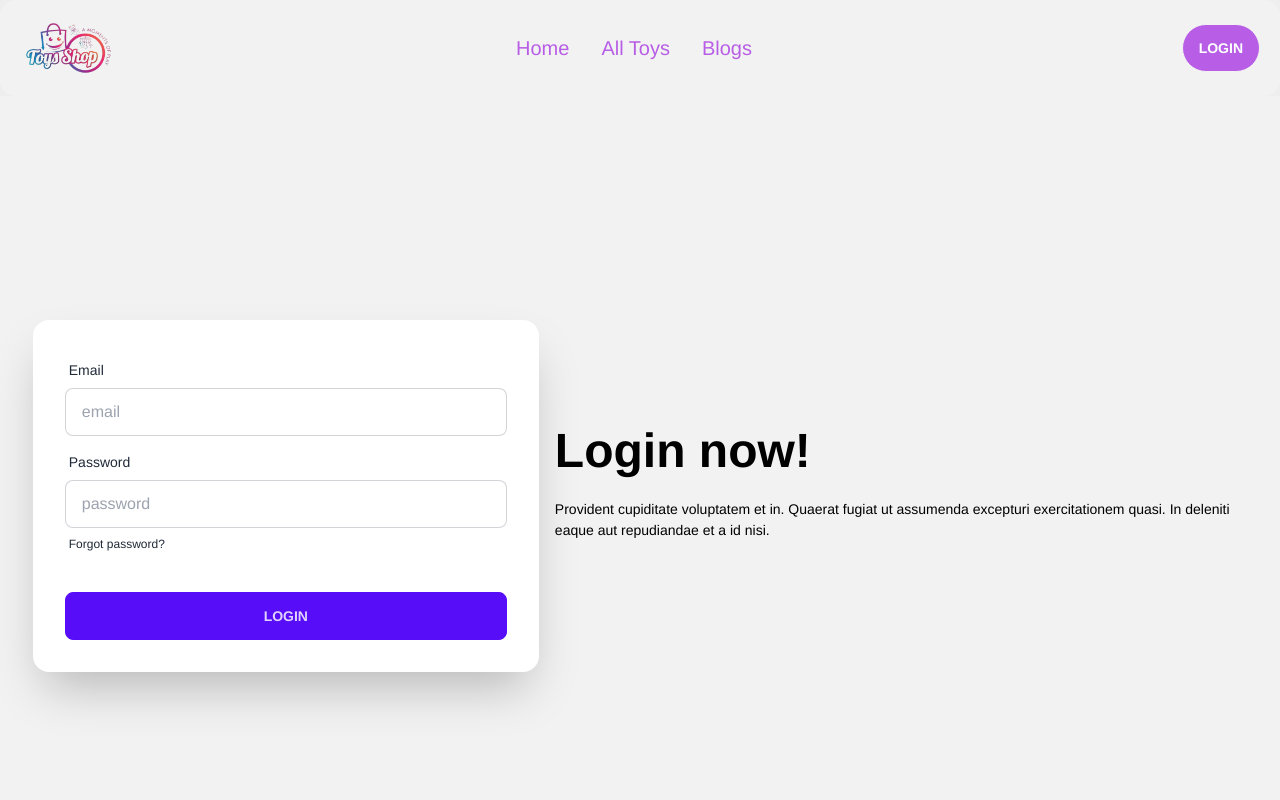
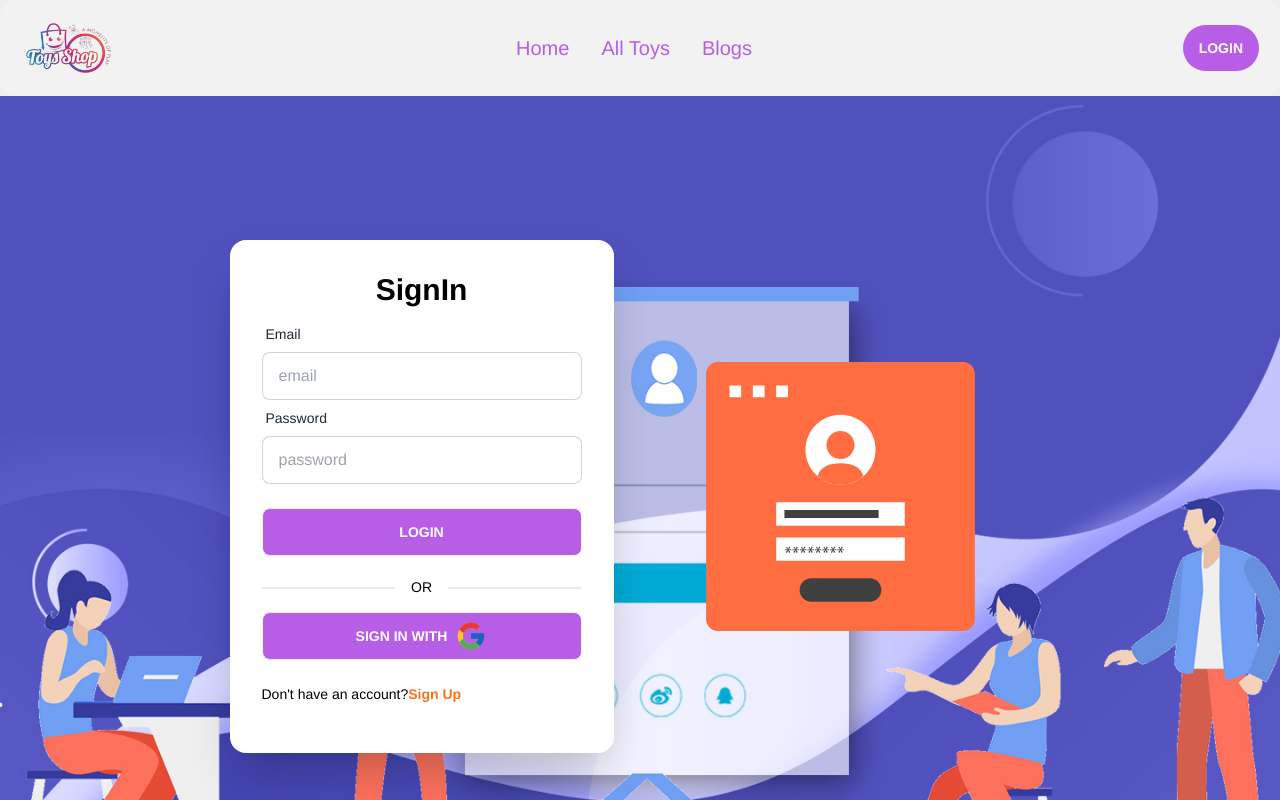
Before and after one commit to nakib1948/ToysStore-client-side, a React (Vite) app: page /login in a window 1280 px wide. Shown: the top 800 px of the page. Built offline with nearby package versions, Linux system fonts and the light colour scheme; no server answers.

Commit message:
login section complete

```diff
--- a/src/Components/Pages/Login/Login.jsx
+++ b/src/Components/Pages/Login/Login.jsx
@@ -1,19 +1,98 @@
-import React from "react";
+import { ToastContainer, toast } from 'react-toastify';
+import Lottie from "lottie-react";
+import img1 from "../../../assets/Login/login.json";
+import { motion } from "framer-motion";
+import { useInView } from "react-intersection-observer";
+import bg1 from "../../../assets/Login/bg1.jpg";
+import { AuthContext } from "../../Providers/AuthProvider";
+import { Link, useLocation, useNavigate } from 'react-router-dom';
+import SocialLogin from '../../Shared/SocialLogin/SocialLogin';
+import { useContext } from 'react';
 
 const Login = () => {
+  const { signIn,user} = useContext(AuthContext);
+  const location = useLocation();
+  const navigate = useNavigate();
+  const from = location.state?.from?.pathname || "/";
+  const [ref, inView] = useInView({
+    triggerOnce: false,
+    threshold: 0.1,
+  });
+
+  const variants = {
+    hidden: { opacity: 0, y: 100 },
+    visible: { opacity: 1, y: 0 },
+  };
+
+  const handlelogin = (event) => {
+    event.preventDefault();
+
+   if(user){
+     return  toast.warn('you are already logged in.Signout to log in anothe account', {
+      position: "top-center",
+      autoClose: 2000,
+      hideProgressBar: false,
+      closeOnClick: true,
+      pauseOnHover: true,
+      draggable: true,
+      progress: undefined,
+      theme: "light",
+      });
+   }
+
+    const form = event.target;
+    const email = form.email.value;
+    const password = form.password.value;
+    signIn(email, password)
+      .then((result) => {
+        const user = result.user;
+        const loggedUser = {
+          email: user.email,
+        };
+        console.log(user);
+        navigate(from, { replace: true });
+
+      })
+      .catch((error) => {
+        toast.warn('Please enter correct email and password', {
+          position: "top-center",
+          autoClose: 2000,
+          hideProgressBar: false,
+          closeOnClick: true,
+          pauseOnHover: true,
+          draggable: true,
+          progress: undefined,
+          theme: "light",
+          });
+      });
+
+
+  };
   return (
-    <div className="hero min-h-screen bg-base-200">
+    <div ref={ref}>
+    <motion.div
+         initial="hidden"
+         animate={inView ? "visible" : "hidden"} // Use inView to control the animation
+         variants={variants}
+         transition={{ duration: 1.5 }}
+    >
+    <div
+      className="hero min-h-screen bg-base-200"
+      style={{
+        backgroundImage: `url(${bg1})`,
+        backgroundSize: "cover",
+      }}
+    >
+       <ToastContainer />
       <div className="hero-content flex-col lg:flex-row-reverse">
         <div className="text-center lg:text-left">
-          <h1 className="text-5xl font-bold">Login now!</h1>
-          <p className="py-6">
-            Provident cupiditate voluptatem et in. Quaerat fugiat ut assumenda
-            excepturi exercitationem quasi. In deleniti eaque aut repudiandae et
-            a id nisi.
-          </p>
+          <Lottie animationData={img1} />
         </div>
-        <div className="card flex-shrink-0 w-full max-w-prose shadow-2xl bg-base-100">
+        <div className="card flex-shrink-0 w-full max-w-sm shadow-2xl bg-base-100">
           <div className="card-body">
+            <h1 className="text-3xl font-bold text-center">SignIn</h1>
+            <form onSubmit={handlelogin}>
+
             <div className="form-control">
               <label className="label">
                 <span className="label-text">Email</span>
@@ -21,6 +100,7 @@ const Login = () => {
               <input
                 type="text"
                 placeholder="email"
+                name="email"
                 className="input input-bordered"
               />
             </div>
@@ -31,20 +111,33 @@ const Login = () => {
               <input
                 type="text"
                 placeholder="password"
+                name="password"
                 className="input input-bordered"
               />
-              <label className="label">
-                <a href="#" className="label-text-alt link link-hover">
-                  Forgot password?
-                </a>
-              </label>
             </div>
+
             <div className="form-control mt-6">
-              <button className="btn btn-primary">Login</button>
+              <input
+                className="btn bg-purple text-white"
+                type="submit"
+                value="Login"
+              />
             </div>
+
+            </form>
+
+            <SocialLogin/>
+            <p className="my-4">
+              Don't have an account?
+              <Link to="/signup" className="text-orange-500 font-bold">
+                Sign Up
+              </Link>
+            </p>
           </div>
         </div>
       </div>
+    </div>
+    </motion.div>
     </div>
   );
 };
--- a/src/Components/Shared/Navbar/Navbar.jsx
+++ b/src/Components/Shared/Navbar/Navbar.jsx
@@ -1,6 +1,15 @@
 import navimg from "../../../assets/BannerImage/navimg.png";
 import bannerBg from "../../../assets/BannerImage/BannerBg.jpg";
+import { useContext } from "react";
+import { AuthContext } from "../../Providers/AuthProvider";
+import { Link, useNavigate } from "react-router-dom";
 const Navbar = () => {
+  const { user, logOut } = useContext(AuthContext);
+  const navigate = useNavigate();
+  const signout = () => {
+    logOut();
+    navigate("/");
+  };
   return (
     <div className="navbar  rounded-2xl bg-base-200">
       <div className="navbar-start">
@@ -54,7 +63,39 @@ const Navbar = () => {
         </ul>
       </div>
       <div className="navbar-end mr-3">
-        <a className="btn bg-purple text-white rounded-full">Login</a>
+        {user?.email ? (
+          <div>
+            <img
+             onClick={()=>window.my_modal_2.showModal()}
+              className="h-16 rounded-full group hover:tooltip"
+              src={user.photoURL}
+              alt="User Profile"
+              title={user.displayName}
+            />
+            <dialog id="my_modal_2" className="modal">
+              <form method="dialog" className="modal-box bg-base-200">
+                <img
+                  className="h-16 rounded-full mx-auto"
+                  src={user.photoURL}
+                  alt="User Profile"
+                  title={user.displayName}
+                />
+                <p className="text-lg text-center">Name: {user.displayName}</p>
+                <p className="py-4 text-center">Email: {user.email}</p>
+                <button  onClick={() => signout()} className="btn btn-block bg-purple text-white">
+                  Logout
+                </button>
+              </form>
+              <form method="dialog" className="modal-backdrop">
+                <button>close</button>
+              </form>
+            </dialog>
+          </div>
+        ) : (
+          <button className="btn bg-purple text-white rounded-full">
+            <Link to="login ">Login</Link>
+          </button>
+        )}
       </div>
     </div>
   );
--- /dev/null
+++ b/src/Components/Shared/SocialLogin/SocialLogin.jsx
@@ -0,0 +1,32 @@
+import React, { useContext } from 'react';
+import { AuthContext } from '../../Providers/AuthProvider';
+import google from "../../../assets/Login/google.png"
+const SocialLogin = () => {
+    const {googleSignIn,githubSignIn}=useContext(AuthContext)
+    const handleGoogleSignIn=()=>{
+        googleSignIn()
+        .then(result=>{
+            console.log(result.user)
+        })
+        .catch(error=>console.log(error))
+    }
+    const handleGithubSignIn=()=>{
+        githubSignIn()
+        .then(result=>{
+            console.log(result.user)
+        })
+        .catch(error=>console.log(error))
+    }
+    return (
+        <div>
+            <div className='divider'>OR</div>
+            <div >
+                <button onClick={handleGoogleSignIn} className='btn btn-block bg-purple text-white'>
+                  Sign In with<img className='h-8' src={google} alt="" />
+                </button>
+            </div>
+        </div>
+    );
+};
+
+export default SocialLogin;
--- a/src/main.jsx
+++ b/src/main.jsx
@@ -9,6 +9,7 @@ import "slick-carousel/slick/slick.css";
 import "slick-carousel/slick/slick-theme.css";
 import AuthProvider from './Components/Providers/AuthProvider';
 import Login from './Components/Pages/Login/Login';
+import 'react-toastify/dist/ReactToastify.css';
 import Signup from './Components/Pages/Signup/Signup';
 const router = createBrowserRouter([
   {
```
Also changed, not shown: src/assets/Login/google.png (added).
